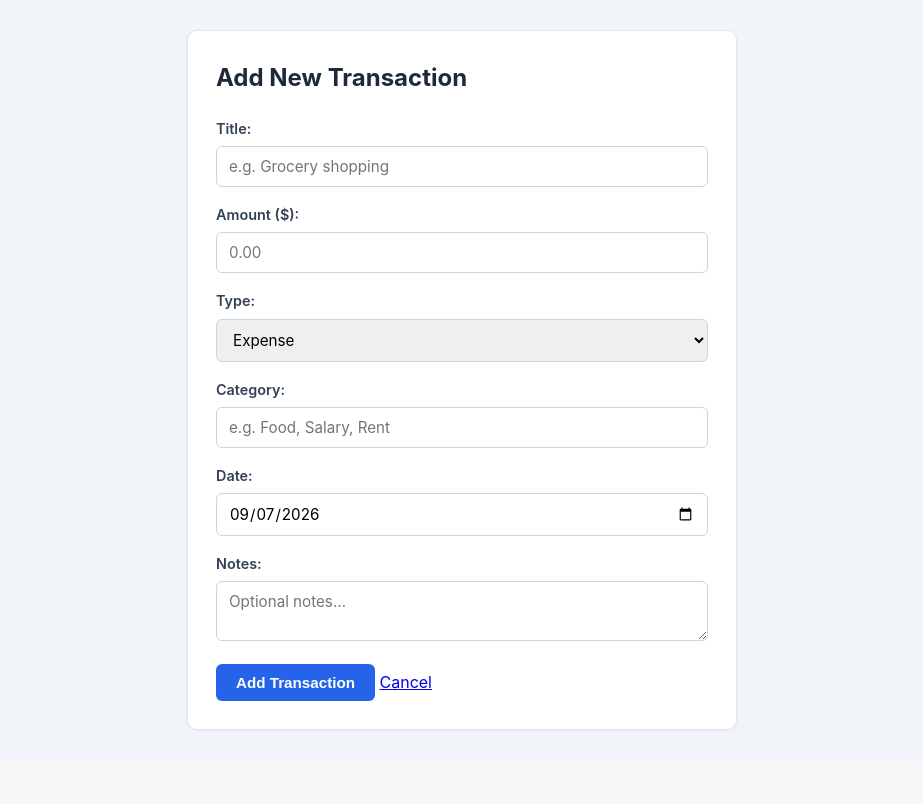
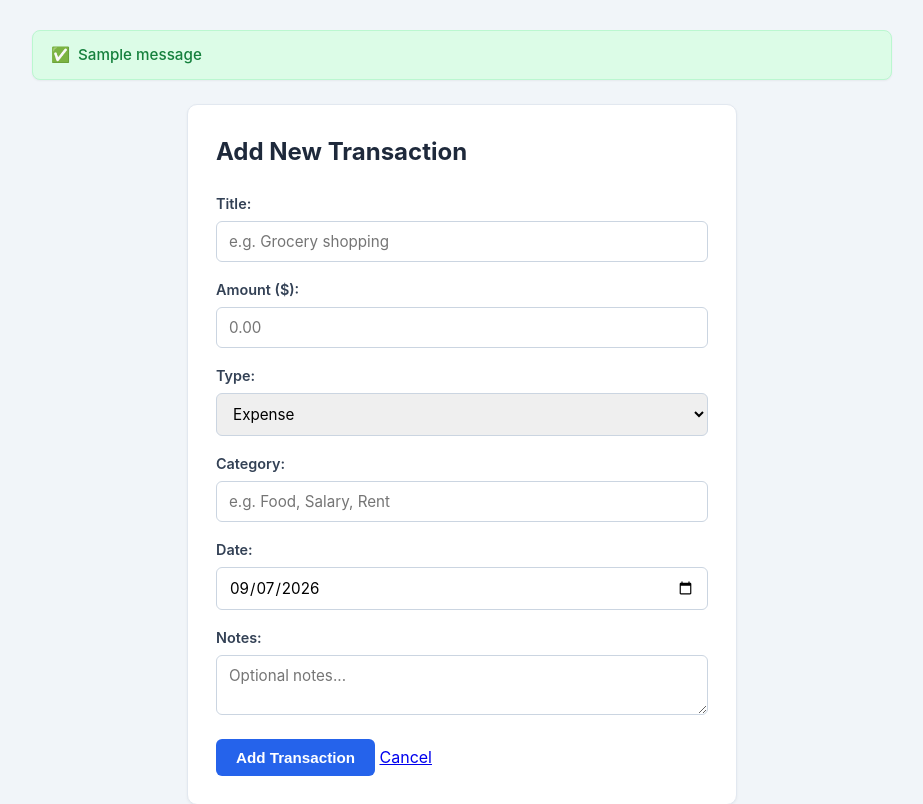
Before and after one commit to pranjaltripathi684-wq/Finance-Manager, a Flask app: page /add in a window 1280 px wide. Shown: the part 61-865 px from the top of the page, without its empty margins (178-1101 px from the left). Before the commit the page ends 792 px from the top, so only its background shows below. Run offline with Flask 3, Linux system fonts and the light colour scheme; one stand-in notice (Sample message) is shown.

Commit message:
Changes Made For Flash Alerts And Notifications

```diff
--- a/app.py
+++ b/app.py
@@ -1,35 +1,11 @@
-# 1. Import Flask and render_template from the flask package
-
-# 2. Initialize the Flask application instance (app = Flask(__name__))
-
-# 3. Define a root route ("/") that responds to GET requests
-#    - For now, create a function (e.g., index or home) that returns a simple welcome message or test string
-
-# 4. Add the standard Python entry point check:
-#    if __name__ == '__main__':
-#        run the app with debug mode enabled (debug=True)
-
-
-# 1. Import get_db_connection from db
-# 2. Import request, redirect, url_for, flash (optional) from flask
-
-# 3. Create route '/add' supporting both methods=['GET', 'POST']:
-#    - If request.method == 'POST':
-#        - Extract form values: request.form['title'], request.form['amount'], etc.
-#        - Basic validation (check if required fields are present)
-#        - Connect to DB: conn = get_db_connection()
-#        - Execute INSERT query:
-#          conn.execute('INSERT INTO transactions (title, amount, type, category, date, notes) VALUES (?, ?, ?, ?, ?, ?)',
-#                       (title, amount, type, category, date, notes))
-#        - conn.commit() and conn.close()
-#        - Redirect to root URL: redirect(url_for('index'))
-#    - If GET request:
-#        - Render template 'add_transaction.html'
 import os
-from flask import Flask, render_template, request, redirect, url_for
+from flask import Flask, render_template, request, redirect, url_for, flash
 from db import get_db_connection
 
 app = Flask(__name__)
+
+# Secret key is REQUIRED by Flask to sign session cookies for flash messages
+app.secret_key = 'finance_manager_secret_key_change_in_production'
 
 @app.route('/')
 def index():
@@ -67,29 +43,33 @@ def add_transaction():
     if request.method == 'POST':
         title = request.form['title'].strip()
         amount = request.form['amount'].strip()
-        type = request.form['type']
+        type_ = request.form['type']
         category = request.form['category'].strip()
         date = request.form['date']
         notes = request.form.get('notes', '').strip()
 
-        if not title or not amount or not type or not category or not date:
-            return "All fields except notes are required.", 400
+        if not title or not amount or not type_ or not category or not date:
+            flash('All fields except notes are required.', 'error')
+            return redirect(url_for('add_transaction'))
 
         try:
             amount = float(amount)
             if amount <= 0:
-                return "Amount must be greater than zero.", 400
+                flash('Amount must be greater than zero.', 'error')
+                return redirect(url_for('add_transaction'))
         except ValueError:
-            return "Invalid amount format.", 400
+            flash('Invalid amount format.', 'error')
+            return redirect(url_for('add_transaction'))
 
         conn = get_db_connection()
         conn.execute(
             'INSERT INTO transactions (title, amount, type, category, date, notes) VALUES (?, ?, ?, ?, ?, ?)',
-            (title, amount, type, category, date, notes)
+            (title, amount, type_, category, date, notes)
         )
         conn.commit()
         conn.close()
 
+        flash('Transaction added successfully!', 'success')
         return redirect(url_for('index'))
 
     return render_template('add_transaction.html')
@@ -101,6 +81,8 @@ def delete_transaction(id):
     conn.execute('DELETE FROM transactions WHERE id = ?', (id,))
     conn.commit()
     conn.close()
+
+    flash('Transaction deleted successfully!', 'warning')
     return redirect(url_for('index'))
 
 
@@ -111,30 +93,35 @@ def edit_transaction(id):
     if request.method == 'POST':
         title = request.form['title'].strip()
         amount = request.form['amount'].strip()
-        type = request.form['type']
+        type_ = request.form['type']
         category = request.form['category'].strip()
         date = request.form['date']
         notes = request.form.get('notes', '').strip()
 
-        if not title or not amount or not type or not category or not date:
+        if not title or not amount or not type_ or not category or not date:
             conn.close()
-            return "All fields except notes are required.", 400
+            flash('All fields except notes are required.', 'error')
+            return redirect(url_for('edit_transaction', id=id))
 
         try:
             amount = float(amount)
             if amount <= 0:
                 conn.close()
-                return "Amount must be greater than zero.", 400
+                flash('Amount must be greater than zero.', 'error')
+                return redirect(url_for('edit_transaction', id=id))
         except ValueError:
             conn.close()
-            return "Invalid amount format.", 400
+            flash('Invalid amount format.', 'error')
+            return redirect(url_for('edit_transaction', id=id))
 
         conn.execute(
             'UPDATE transactions SET title=?, amount=?, type=?, category=?, date=?, notes=? WHERE id=?',
-            (title, amount, type, category, date, notes, id)
+            (title, amount, type_, category, date, notes, id)
         )
         conn.commit()
         conn.close()
+
+        flash('Transaction updated successfully!', 'info')
         return redirect(url_for('index'))
 
     transaction = conn.execute(
@@ -143,7 +130,8 @@ def edit_transaction(id):
     conn.close()
 
     if transaction is None:
-        return "Transaction not found.", 404
+        flash('Transaction not found.', 'error')
+        return redirect(url_for('index'))
 
     return render_template('edit_transaction.html', transaction=transaction)
 
--- a/templates/base.html
+++ b/templates/base.html
@@ -60,6 +60,46 @@
             max-width: 900px;
             margin: 30px auto;
             padding: 0 20px;
+        }
+
+        /* Flash Message Banners */
+        .flash-messages {
+            margin-bottom: 24px;
+        }
+
+        .alert {
+            padding: 12px 18px;
+            border-radius: 8px;
+            font-weight: 500;
+            font-size: 0.95rem;
+            margin-bottom: 12px;
+            display: flex;
+            align-items: center;
+            box-shadow: 0 1px 2px rgba(0, 0, 0, 0.05);
+        }
+
+        .alert-success {
+            background-color: #dcfce7;
+            color: #15803d;
+            border: 1px solid #bbf7d0;
+        }
+
+        .alert-info {
+            background-color: #e0f2fe;
+            color: #0369a1;
+            border: 1px solid #bae6fd;
+        }
+
+        .alert-warning {
+            background-color: #fef3c7;
+            color: #b45309;
+            border: 1px solid #fde68a;
+        }
+
+        .alert-error {
+            background-color: #fee2e2;
+            color: #b91c1c;
+            border: 1px solid #fecaca;
         }
 
         /* Summary Cards */
@@ -233,6 +273,20 @@
     </nav>
 
     <main class="container">
+        <!-- FLASH MESSAGES BLOCK -->
+        {% with messages = get_flashed_messages(with_categories=true) %}
+          {% if messages %}
+            <div class="flash-messages">
+              {% for category, message in messages %}
+                <div class="alert alert-{{ category }}">
+                  {% if category == 'success' %}✅{% elif category == 'info' %}ℹ️{% elif category == 'warning' %}⚠️{% else %}❌{% endif %}
+                  <span style="margin-left: 8px;">{{ message }}</span>
+                </div>
+              {% endfor %}
+            </div>
+          {% endif %}
+        {% endwith %}
+
         {% block content %}{% endblock %}
     </main>
 
```
Also changed, not shown: finance.db.
